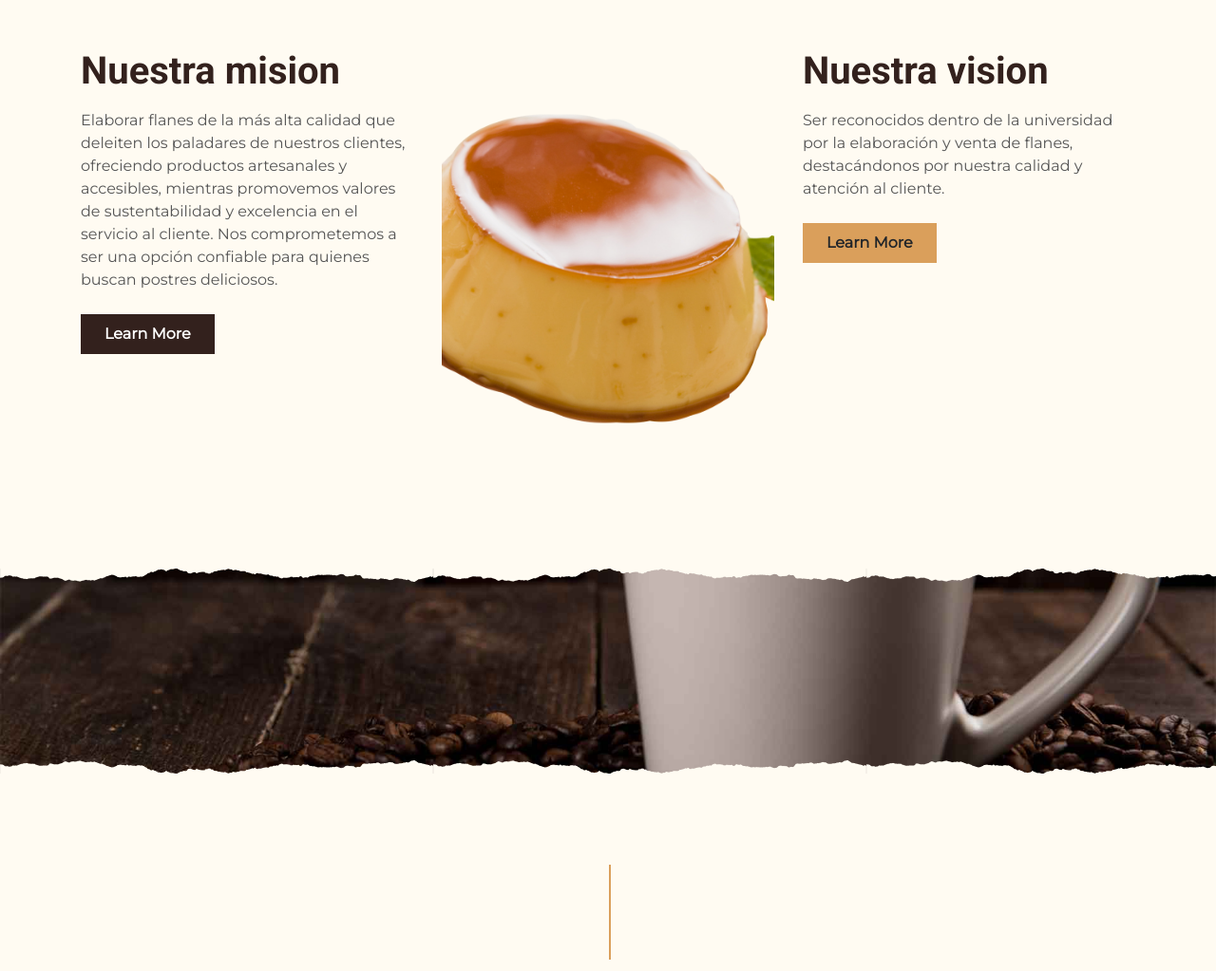
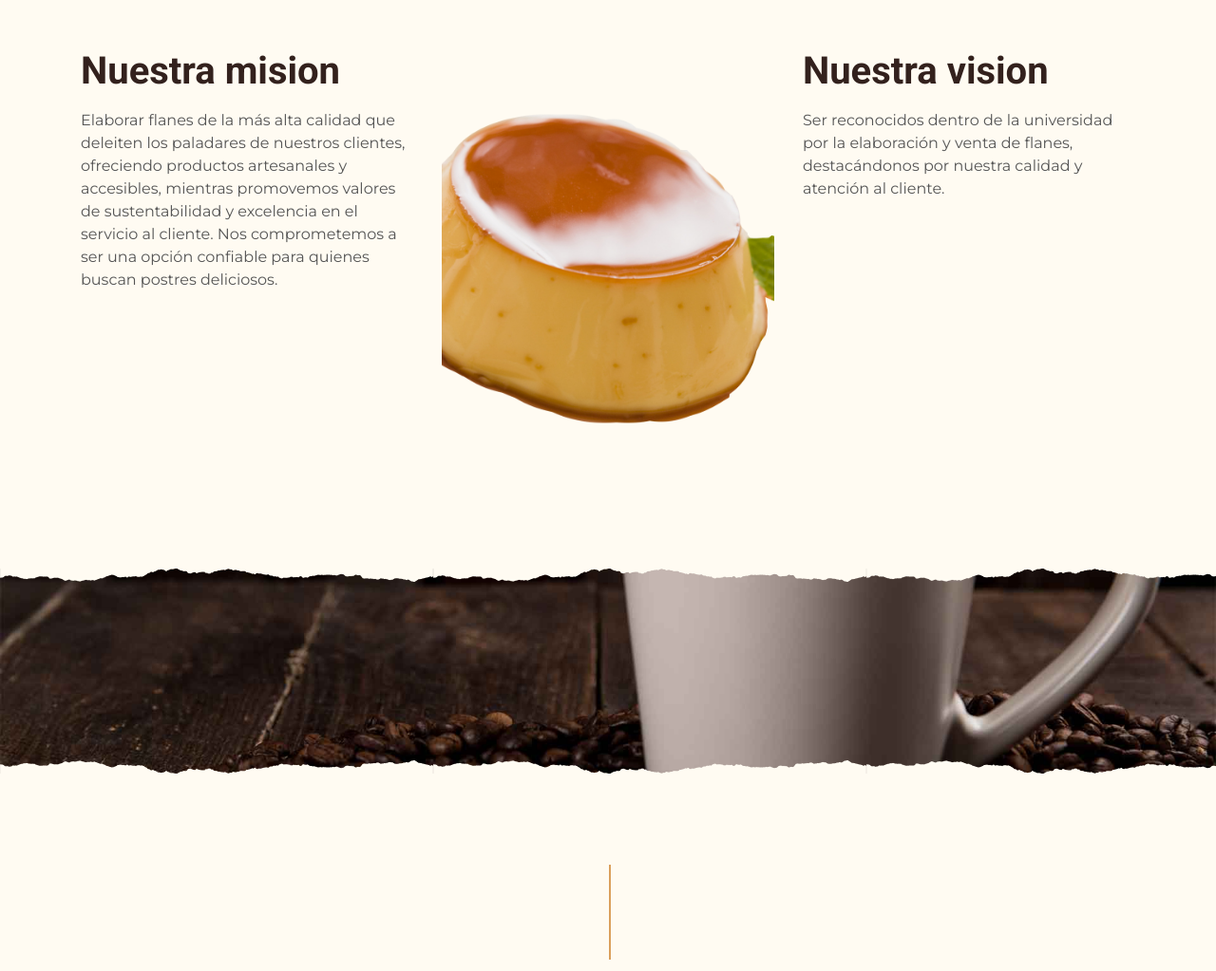
Before and after one commit to MiguelMendezNoBot/FLANTECHIES_PAGE, a plain HTML site: page index.html in a window 1280 px wide. Shown: the part 989-2012 px from the top of the page at 95% size. Drawn offline with nearby package versions, Linux system fonts and the light colour scheme.

Commit message:
Actualizar index.html

```diff
--- a/index.html
+++ b/index.html
@@ -138,7 +138,7 @@
 							ofreciendo productos artesanales y accesibles, mientras promovemos valores de sustentabilidad
 							y excelencia en el servicio al cliente. Nos comprometemos a ser una opción confiable para
 							quienes buscan postres deliciosos.</p>
-						<a href="" class="btn btn-secondary font-weight-bold py-2 px-4 mt-2">Learn More</a>
+
 					</div>
 					<div class="col-lg-4 py-5 py-lg-0" style="min-height: 500px;">
 						<div class="position-relative h-100">
@@ -149,7 +149,7 @@
 						<h1 class="mb-3">Nuestra vision</h1>
 						<p>Ser reconocidos dentro de la universidad por la elaboración y venta de flanes, destacándonos
 							por nuestra calidad y atención al cliente. </p>
-						<a href="" class="btn btn-primary font-weight-bold py-2 px-4 mt-2">Learn More</a>
+
 					</div>
 				</div>
 			</div>
```
